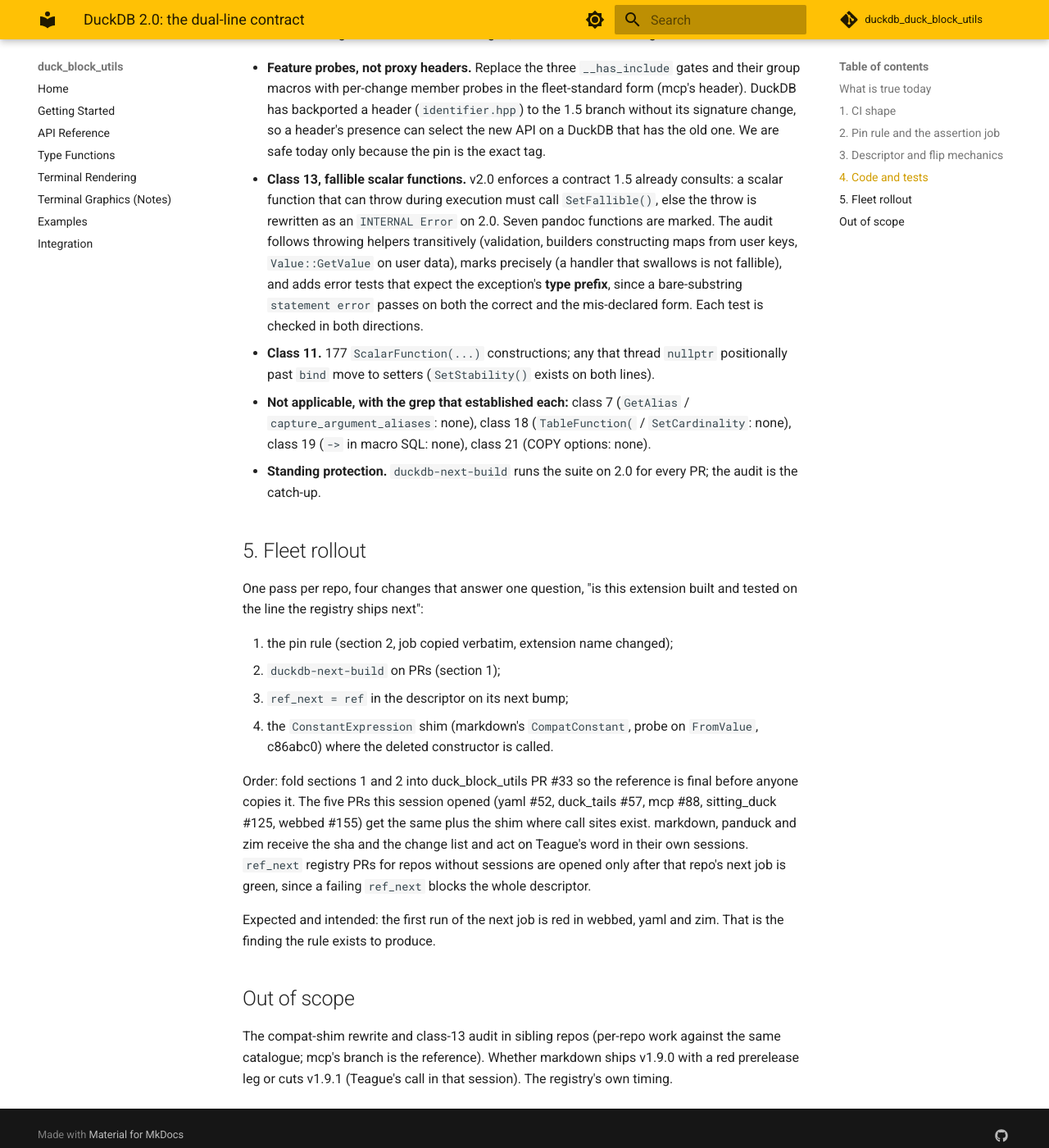
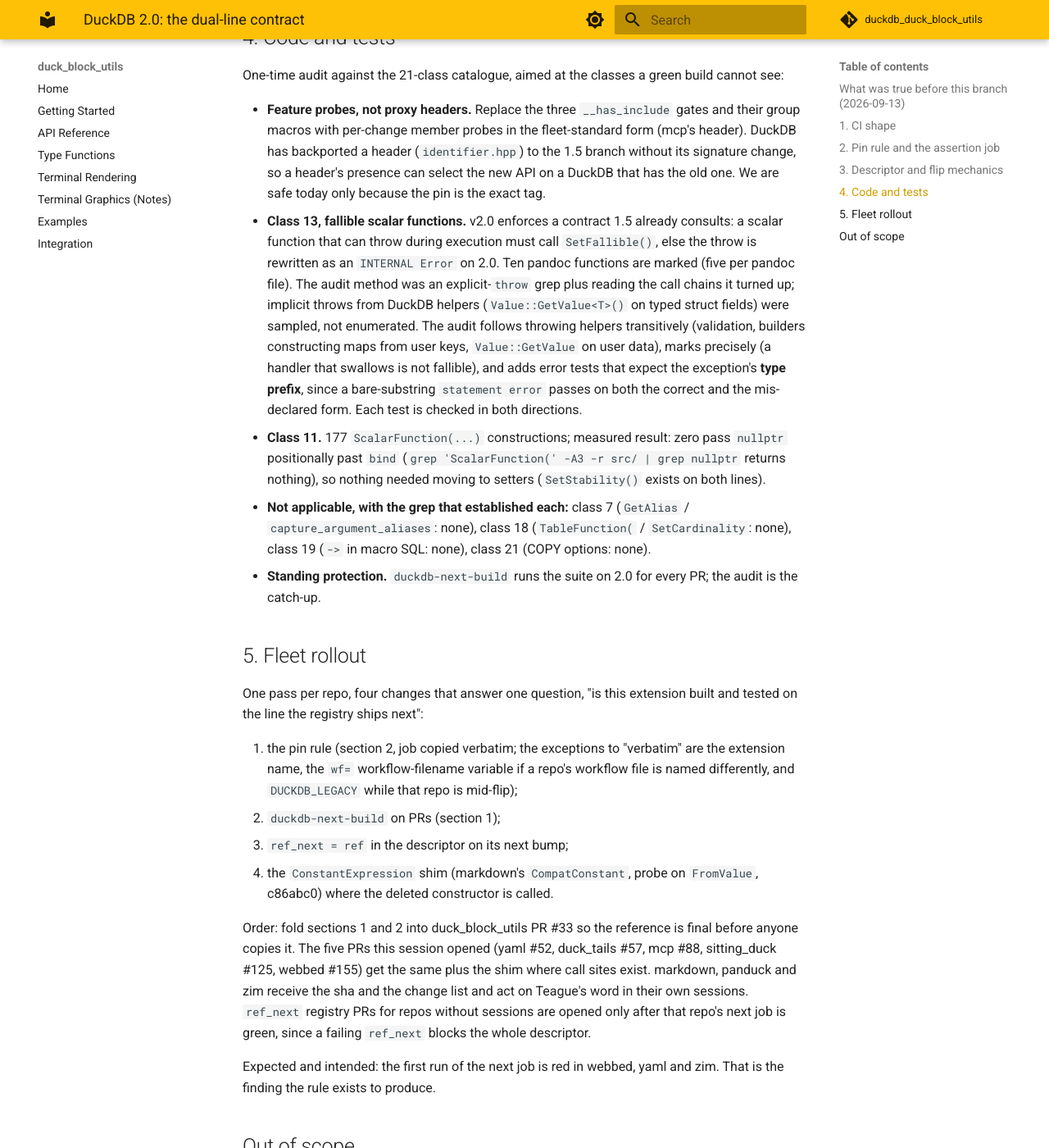
Before and after one commit to teaguesterling/duckdb_duck_block_utils, an MkDocs documentation site: the page built from docs/superpowers/specs/2026-09-13-duckdb-2.0-dual-line-design.md, in a window 1280 px wide and 1400 px high, scrolled down 3110 px. Shown: the whole window at 82% size. Built offline with MkDocs 1.6.1 and Material for MkDocs 9.7.7, drawn with Linux system fonts in a browser that asks for light colours; comment, search, counter and statistics services are not loaded; some of the changed text lies outside the part shown.

Commit message:
docs: sync design/plan records with the pin-job fix wave and mark superseded steps
Spec: retitled "What is true today" to "What was true before this branch (2026-09-13)";
class 13's count corrected to ten pandoc functions marked fallible (five per pandoc file,
not seven -- pandoc_inline_convert.cpp's five go through one shared register_fallible
lambda, so a literal SetFallible() grep undercounts) and its audit-method sentence added
(explicit-throw grep plus reading call chains; implicit DuckDB-helper throws sampled, not
enumerated); class 11's open work item replaced with the measured result (zero
ScalarFunction( constructions pass nullptr); §3 step 3 and §5's fleet-rollout item 1 both
now name DUCKDB_LEGACY, extension name and the wf= variable as the named exceptions to a
verbatim sibling copy.

Plan: Task 1 and Task 5 Step 1 each get a dated "Superseded 2026-09-13" note -- the steps'
own YAML/text (no if:, "every push and PR with the full matrix", "remove the gate") predate
the three-clause gate and reduced/full matrix split that actually shipped; left unrewritten
per instruction, so the note carries the correction. Task 3 Step 4's text reworded to match
the same fix in fallible_v2.test: the mis-declared form is expected to discriminate on 2.0,
not already observed to.

Co-Authored-By: Claude Fable 5.1 <noreply@anthropic.com>
Claude-Session: https://claude.ai/code/session_016zwajrDwGovHyurxP53ouh

```diff
--- a/docs/superpowers/specs/2026-09-13-duckdb-2.0-dual-line-design.md
+++ b/docs/superpowers/specs/2026-09-13-duckdb-2.0-dual-line-design.md
@@ -5,7 +5,7 @@ document before the implementation plan.
 **Decisions taken first-hand:** posture "dual-line now"; 1.5 sunset "keep 1.5.5 one release
 after the flip, then drop"; approach A, "registry-mirrored dual line".
 
-## What is true today
+## What was true before this branch (2026-09-13)
 
 - The community registry builds every extension at the default in `build.yml` (`v1.5.5`) and,
   when a descriptor carries `ref_next`, at the version in `build_next.yml` (`v2.0-cyanoptera`),
@@ -91,7 +91,9 @@ Flip day is driven by the registry, not a calendar:
 2. `duckdb-pin` goes red on the next run and names the new default and next versions.
 3. One PR here: submodule to the `v2.0.0` tag; stable job to `v2.0.0` with ci-tools on the 2.0
    branch; next job to whatever `build_next.yml` now names; canary stays on `main`; the 1.5.5
-   build becomes `duckdb-legacy-build`, kept for exactly one duck_block_utils release.
+   build becomes `duckdb-legacy-build`, kept for exactly one duck_block_utils release; set
+   `DUCKDB_LEGACY` in the `duckdb-pin` job to the outgoing version (`v1.5.5`) so the
+   stray-literal check exempts that one job's constant instead of flagging it.
 4. That release's descriptor sets `ref` and `ref_next` to the 2.0-tested commit and `variegata:`
    to the same commit, if the registry has added the key. If it has not, the 1.5 track ends at
    the last 1.5 build the registry served, and the release notes say so. We cannot create the
@@ -110,14 +112,17 @@ One-time audit against the 21-class catalogue, aimed at the classes a green buil
   only because the pin is the exact tag.
 - **Class 13, fallible scalar functions.** v2.0 enforces a contract 1.5 already consults:
   a scalar function that can throw during execution must call `SetFallible()`, else the throw
-  is rewritten as an `INTERNAL Error` on 2.0. Seven pandoc functions are marked. The audit
-  follows throwing helpers transitively (validation, builders constructing maps from user keys,
-  `Value::GetValue` on user data), marks precisely (a handler that swallows is not fallible),
-  and adds error tests that expect the exception's **type prefix**, since a bare-substring
-  `statement error` passes on both the correct and the mis-declared form. Each test is checked
-  in both directions.
-- **Class 11.** 177 `ScalarFunction(...)` constructions; any that thread `nullptr` positionally
-  past `bind` move to setters (`SetStability()` exists on both lines).
+  is rewritten as an `INTERNAL Error` on 2.0. Ten pandoc functions are marked (five per pandoc
+  file). The audit method was an explicit-`throw` grep plus reading the call chains it turned
+  up; implicit throws from DuckDB helpers (`Value::GetValue<T>()` on typed struct fields) were
+  sampled, not enumerated. The audit follows throwing helpers transitively (validation, builders
+  constructing maps from user keys, `Value::GetValue` on user data), marks precisely (a handler
+  that swallows is not fallible), and adds error tests that expect the exception's **type
+  prefix**, since a bare-substring `statement error` passes on both the correct and the
+  mis-declared form. Each test is checked in both directions.
+- **Class 11.** 177 `ScalarFunction(...)` constructions; measured result: zero pass `nullptr`
+  positionally past `bind` (`grep 'ScalarFunction(' -A3 -r src/ | grep nullptr` returns nothing),
+  so nothing needed moving to setters (`SetStability()` exists on both lines).
 - **Not applicable, with the grep that established each:** class 7 (`GetAlias` /
   `capture_argument_aliases`: none), class 18 (`TableFunction(` / `SetCardinality`: none), class
   19 (`->` in macro SQL: none), class 21 (COPY options: none).
@@ -129,7 +134,9 @@ One-time audit against the 21-class catalogue, aimed at the classes a green buil
 One pass per repo, four changes that answer one question, "is this extension built and tested
 on the line the registry ships next":
 
-1. the pin rule (section 2, job copied verbatim, extension name changed);
+1. the pin rule (section 2, job copied verbatim; the exceptions to "verbatim" are the
+   extension name, the `wf=` workflow-filename variable if a repo's workflow file is
+   named differently, and `DUCKDB_LEGACY` while that repo is mid-flip);
 2. `duckdb-next-build` on PRs (section 1);
 3. `ref_next = ref` in the descriptor on its next bump;
 4. the `ConstantExpression` shim (markdown's `CompatConstant`, probe on `FromValue`, c86abc0)
```
Also changed, not shown: docs/superpowers/plans/2026-09-13-duckdb-2.0-dual-line.md (+13 -1 lines).
